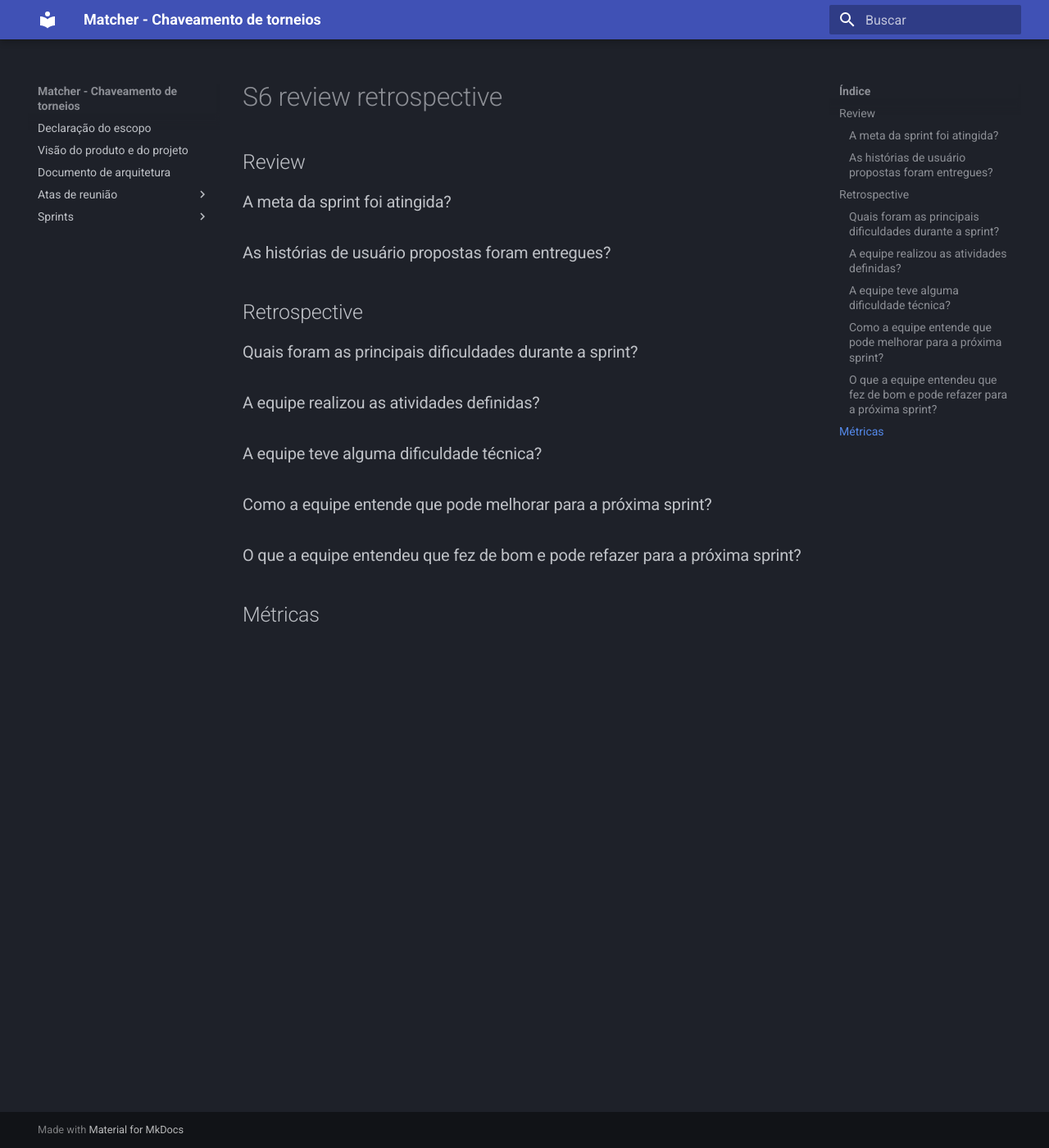
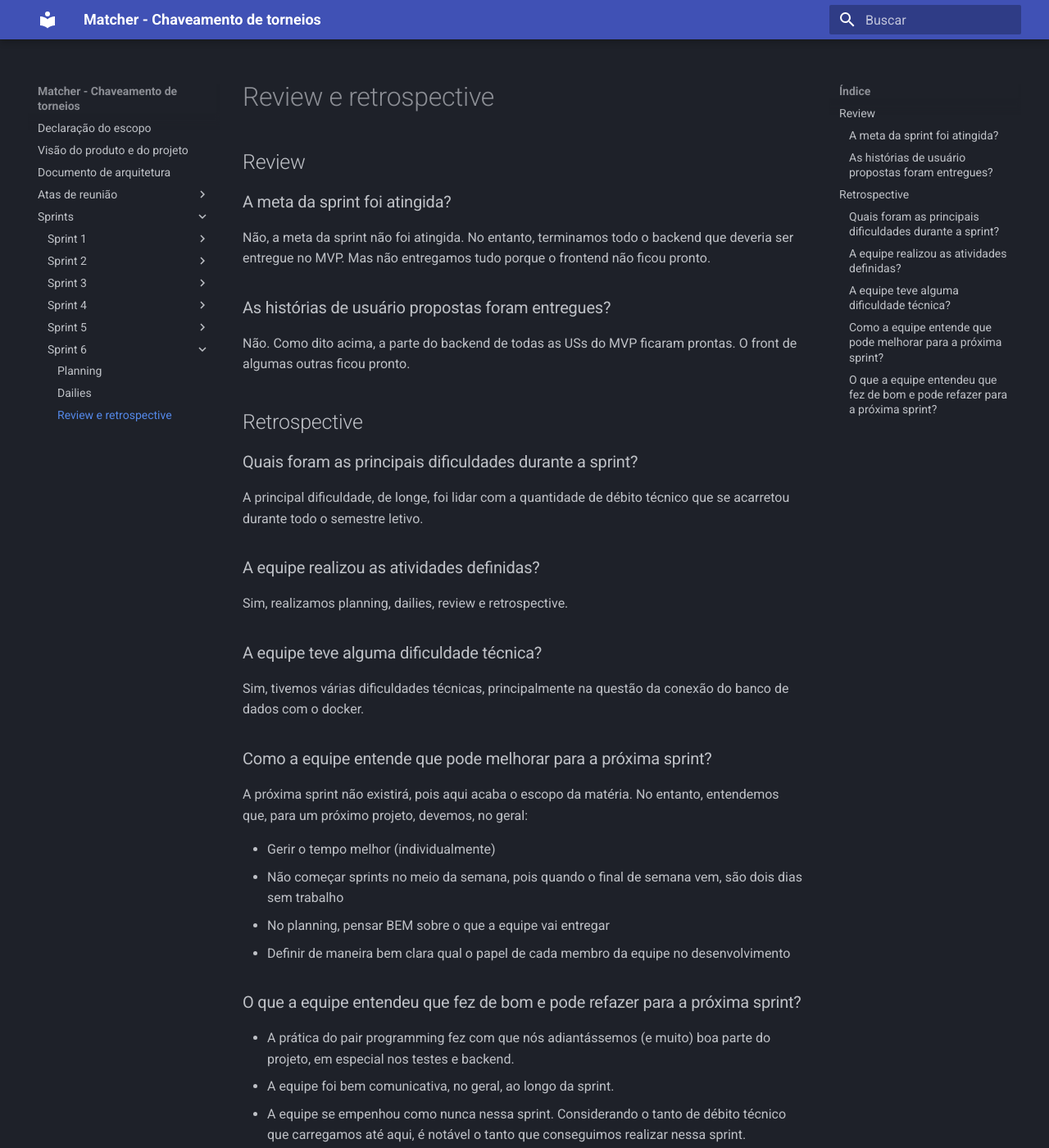
Before and after one commit to FGA0138-MDS-Ajax/2023-2-SIRIUS, an MkDocs documentation site: the page built from docs/sprints/sprint-6/s6-review-retrospective.md, in a window 1280 px wide and 1400 px high. Shown: the whole window at 82% size. Built offline with MkDocs 1.6.1 and Material for MkDocs 9.7.7, drawn with Linux system fonts in a browser that asks for light colours.

Commit message:
Adição de documentação da sprint 6

```diff
--- a/docs/sprints/sprint-6/s6-review-retrospective.md
+++ b/docs/sprints/sprint-6/s6-review-retrospective.md
@@ -1,16 +1,36 @@
 ## Review
 ### A meta da sprint foi atingida?
 
+Não, a meta da sprint não foi atingida. No entanto, terminamos todo o backend que deveria ser entregue no MVP. Mas não entregamos tudo porque o frontend não ficou pronto.
+
 ### As histórias de usuário propostas foram entregues?
 
-
+Não. Como dito acima, a parte do backend de todas as USs do MVP ficaram prontas. O front de algumas outras ficou pronto.
 
 ## Retrospective
 ### Quais foram as principais dificuldades durante a sprint?
+
+A principal dificuldade, de longe, foi lidar com a quantidade de débito técnico que se acarretou durante todo o semestre letivo.
+
 ### A equipe realizou as atividades definidas?
+
+Sim, realizamos planning, dailies, review e retrospective.
+
 ### A equipe teve alguma dificuldade técnica?
+
+Sim, tivemos várias dificuldades técnicas, principalmente na questão da conexão do banco de dados com o docker.
+
 ### Como a equipe entende que pode melhorar para a próxima sprint?
+
+A próxima sprint não existirá, pois aqui acaba o escopo da matéria. No entanto, entendemos que, para um próximo projeto, devemos, no geral:
+
+- Gerir o tempo melhor (individualmente)
+- Não começar sprints no meio da semana, pois quando o final de semana vem, são dois dias sem trabalho
+- No planning, pensar BEM sobre o que a equipe vai entregar
+- Definir de maneira bem clara qual o papel de cada membro da equipe no desenvolvimento
+
 ### O que a equipe entendeu que fez de bom e pode refazer para a próxima sprint?
 
-
-## Métricas
+- A prática do pair programming fez com que nós adiantássemos (e muito) boa parte do projeto, em especial nos testes e backend.
+- A equipe foi bem comunicativa, no geral, ao longo da sprint.
+- A equipe se empenhou como nunca nessa sprint. Considerando o tanto de débito técnico que carregamos até aqui, é notável o tanto que conseguimos realizar nessa sprint.
--- a/mkdocs.yml
+++ b/mkdocs.yml
@@ -32,3 +32,7 @@ nav:
         - Planning: sprints/sprint-5/s5-planning.md
         - Dailies: sprints/sprint-5/s5-dailies.md
         - Review e retrospective: sprints/sprint-5/s5-review-retrospective.md
+      - Sprint 6:
+        - Planning: sprints/sprint-6/s6-planning.md
+        - Dailies: sprints/sprint-6/s6-dailies.md
+        - Review e retrospective: sprints/sprint-6/s6-review-retrospective.md
```
Also changed, not shown: docs/sprints/sprint-1/s1-review-retrospective.md (+0 -2 lines), docs/sprints/sprint-2/s2-review-retrospective.md (+0 -2 lines), docs/sprints/sprint-3/s3-review-retrospective.md (+0 -2 lines), docs/sprints/sprint-4/s4-review-retrospective.md (+0 -2 lines).
